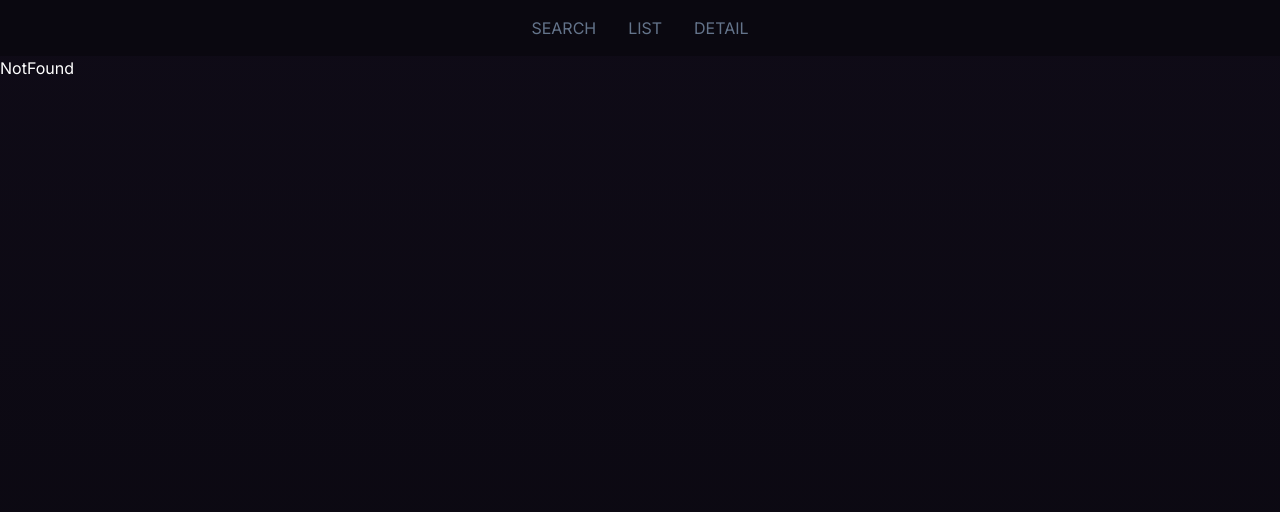
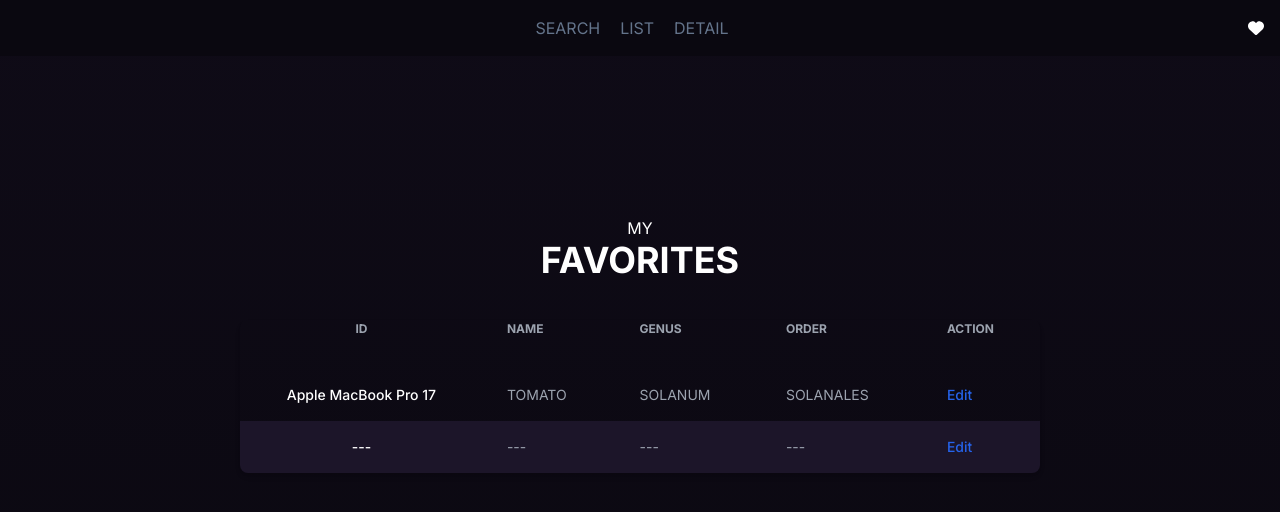
Before and after one commit to PeterZajac/zadanie, a Next.js app: page /favorites in a window 1280 px wide. Before the commit this address had no page. Shown: the top 512 px of the page. Built offline with nearby package versions, Linux system fonts and the light colour scheme.

Commit message:
Update ListTable component and add favorites page

```diff
--- a/src/app/detail/page.tsx
+++ b/src/app/detail/page.tsx
@@ -1,7 +1,36 @@
+import Image from "next/image";
 import React from "react";
 
 const DetailPage = () => {
-  return <div>Detail page</div>;
+  return (
+    <div className="flex flex-col items-center justify-center mt-20">
+      <h4>TOMATO</h4>
+      <h1 className="text-[40px] mb-10">DETAIL </h1>
+      <Image
+        src="https://picsum.photos/400"
+        className="w-50 h-50 object-cover rounded-full shadow-lg mb-5"
+        height={200}
+        width={200}
+        alt="Tomato image"
+      />
+
+      <div className="flex flex-col rounded-lg p-4  mt-7 w-[350px] items-center bg-[#0f0b17]">
+        <h3 className="pb-5">NUTRITIONS</h3>
+        <span className="text-sm">Sacharidy: 3,9 g</span>
+        <hr className="my-2 " />
+        <span className="text-sm">Kalórie: 74 kcal</span>
+        <hr className="my-2 " />
+        <span className="text-sm">Tuky: 0,2 g</span>
+        <hr className="my-2 " />
+        <span className="text-sm">Cukor: 2,6 g</span>
+        <hr className="my-2 " />
+        <span className="text-sm">Bielkoviny: 0,9 g</span>
+      </div>
+      <button className=" text-white py-2 px-4 rounded-md">
+        Add to favorites
+      </button>
+    </div>
+  );
 };
 
 export default DetailPage;
--- /dev/null
+++ b/src/app/favorites/page.tsx
@@ -0,0 +1,14 @@
+import ListTable from "@/components/ListTable";
+import React from "react";
+
+const Favorites = () => {
+  return (
+    <div className="flex flex-col justify-center items-center mt-40 ">
+      <h1>MY</h1>
+      <h1 className="text-4xl font-bold ">FAVORITES</h1>
+      <ListTable />
+    </div>
+  );
+};
+
+export default Favorites;
--- a/src/app/list/page.tsx
+++ b/src/app/list/page.tsx
@@ -1,7 +1,15 @@
 import ListTable from "@/components/ListTable";
 import React from "react";
 
-const ListPage = () => {
+const fetchFruits = async () => {
+  const res = await fetch("https://www.fruityvice.com/api/fruit/all");
+  return res.json();
+};
+
+const ListPage = async () => {
+  const fruits = await fetchFruits();
+  console.log(fruits);
+
   return (
     <div className="flex flex-col justify-center items-center mt-40 ">
       <h1>ALL</h1>
--- a/src/components/ListTable.tsx
+++ b/src/components/ListTable.tsx
@@ -1,7 +1,7 @@
 import React from "react";
-import TableHead from "./table/TableHead";
-import TableBody from "./table/TableBody";
-import TableWrap from "./table/TableWrap";
+import TableHead from "./allFruitsTable/TableHead";
+import TableBody from "./allFruitsTable/TableBody";
+import TableWrap from "./allFruitsTable/TableWrap";
 
 const ListTable = () => {
   return (
--- a/src/components/Navbar.tsx
+++ b/src/components/Navbar.tsx
@@ -2,6 +2,8 @@
 import Link from "next/link";
 import React from "react";
 import { usePathname } from "next/navigation";
+import { FontAwesomeIcon } from "@fortawesome/react-fontawesome";
+import { faHeart } from "@fortawesome/free-solid-svg-icons";
 
 const NavLinks = [
   {
@@ -23,8 +25,10 @@ const Navbar = () => {
   const isActive = (href: string) => {
     return pathname === href;
   };
+
   return (
-    <nav className="bg-[#0a0810] flex flex-row justify-center items-center p-4 gap-8">
+    <nav className="bg-[#0a0810] flex flex-row items-center p-4">
+      <div className="flex-grow flex flex-row justify-center gap-5">
         {NavLinks.map((link) => {
           return (
             <Link href={link.href} key={link.name}>
@@ -40,6 +44,16 @@ const Navbar = () => {
             </Link>
           );
         })}
+      </div>
+      <Link href="/favorites" className="flex items-right">
+        {" "}
+        {/* Maintain flex for icon alignment */}
+        <FontAwesomeIcon
+          icon={faHeart}
+          className="text-white hover:text-gray-200"
+        />{" "}
+        {/* Style the icon */}
+      </Link>
     </nav>
   );
 };
--- /dev/null
+++ b/src/components/allFruitsTable/TableBody.tsx
@@ -0,0 +1,128 @@
+import React from "react";
+
+const TableBody = () => {
+  return (
+    <tbody>
+      <tr className="bg-transparent">
+        <th
+          scope="row"
+          className="px-6 py-4 font-medium whitespace-nowrap text-white text-center"
+        >
+          Apple MacBook Pro 17
+        </th>
+        <td className="px-6 py-4">TOMATO</td>
+        <td className="px-6 py-4">SOLANUM</td>
+        <td className="px-6 py-4">SOLANALES</td>
+        <td className="px-6 py-4">
+          <a
+            href="#"
+            className="font-medium text-blue-600 dark:text-blue-500 hover:underline"
+          >
+            Edit
+          </a>
+        </td>
+      </tr>
+      <tr className="bg-[#1c1529]">
+        <th
+          scope="row"
+          className="px-6 py-4 font-medium whitespace-nowrap text-white text-center"
+        >
+          ---
+        </th>
+        <td className="px-6 py-4">---</td>
+        <td className="px-6 py-4">---</td>
+        <td className="px-6 py-4">---</td>
+        <td className="px-6 py-4">
+          <a
+            href="#"
+            className="font-medium text-blue-600 dark:text-blue-500 hover:underline"
+          >
+            Edit
+          </a>
+        </td>
+      </tr>
+    </tbody>
+  );
+};
+
+export default TableBody;
+
+{
+  /* <tr className="bg-transparent">
+        <th
+          scope="row"
+          className="px-6 py-4 font-medium whitespace-nowrap text-white"
+        >
+          Microsoft Surface Pro
+        </th>
+        <td className="px-6 py-4">White</td>
+        <td className="px-6 py-4">Laptop PC</td>
+        <td className="px-6 py-4">$1999</td>
+        <td className="px-6 py-4">
+          <a
+            href="#"
+            className="font-medium text-blue-600 dark:text-blue-500 hover:underline"
+          >
+            Edit
+          </a>
+        </td>
+      </tr>
+      <tr className="bg-[#1c1529]">
+        <th
+          scope="row"
+          className="px-6 py-4 font-medium whitespace-nowrap text-white"
+        >
+          Magic Mouse 2
+        </th>
+        <td className="px-6 py-4">Black</td>
+        <td className="px-6 py-4">Accessories</td>
+        <td className="px-6 py-4">$99</td>
+        <td className="px-6 py-4">
+          <a
+            href="#"
+            className="font-medium text-blue-600 dark:text-blue-500 hover:underline"
+          >
+            Edit
+          </a>
+        </td>
+      </tr>
+      <tr className="bg-transparent">
+        {" "}
+        <th
+          scope="row"
+          className="px-6 py-4 font-medium whitespace-nowrap text-white"
+        >
+          Google Pixel Phone
+        </th>
+        <td className="px-6 py-4">Gray</td>
+        <td className="px-6 py-4">Phone</td>
+        <td className="px-6 py-4">$799</td>
+        <td className="px-6 py-4">
+          <a
+            href="#"
+            className="font-medium text-blue-600 dark:text-blue-500 hover:underline"
+          >
+            Edit
+          </a>
+        </td>
+      </tr>
+      <tr className="bg-[#1c1529]">
+        <th
+          scope="row"
+          className="px-6 py-4 font-medium whitespace-nowrap text-white"
+        >
+          Apple Watch 5
+        </th>
+        <td className="px-6 py-4">Red</td>
+        <td className="px-6 py-4">Wearables</td>
+        <td className="px-6 py-4">$999</td>
+        <td className="px-6 py-4">
+          <a
+            href="#"
+            className="font-medium text-blue-600 dark:text-blue-500 hover:underline"
+          >
+            Edit
+          </a>
+        </td>
+      </tr> */
+}
--- /dev/null
+++ b/src/components/allFruitsTable/TableHead.tsx
@@ -0,0 +1,27 @@
+import React from "react";
+
+const TableHead = () => {
+  return (
+    <thead className="text-xs uppercase bg-transparent text-gray-400">
+      <tr>
+        <th scope="col" className="px-6 pb-8 text-center">
+          ID
+        </th>
+        <th scope="col" className="px-6 pb-8">
+          NAME
+        </th>
+        <th scope="col" className="px-6 pb-8">
+          GENUS
+        </th>
+        <th scope="col" className="px-6 pb-8">
+          ORDER
+        </th>
+        <th scope="col" className="px-6 pb-8">
+          ACTION
+        </th>
+      </tr>
+    </thead>
+  );
+};
+
+export default TableHead;
--- /dev/null
+++ b/src/components/allFruitsTable/TableWrap.tsx
@@ -0,0 +1,17 @@
+import React from "react";
+
+type TableWrapProps = {
+  children: React.ReactNode;
+};
+
+const TableWrap: React.FC<TableWrapProps> = ({ children }) => {
+  return (
+    <div className="overflow-x-auto shadow-md sm:rounded-lg w-[800px] mt-10">
+      <table className="w-full text-sm text-left text-gray-400">
+        {children}
+      </table>
+    </div>
+  );
+};
+
+export default TableWrap;
```
Lines whose indentation alone changed are shown as unchanged.
